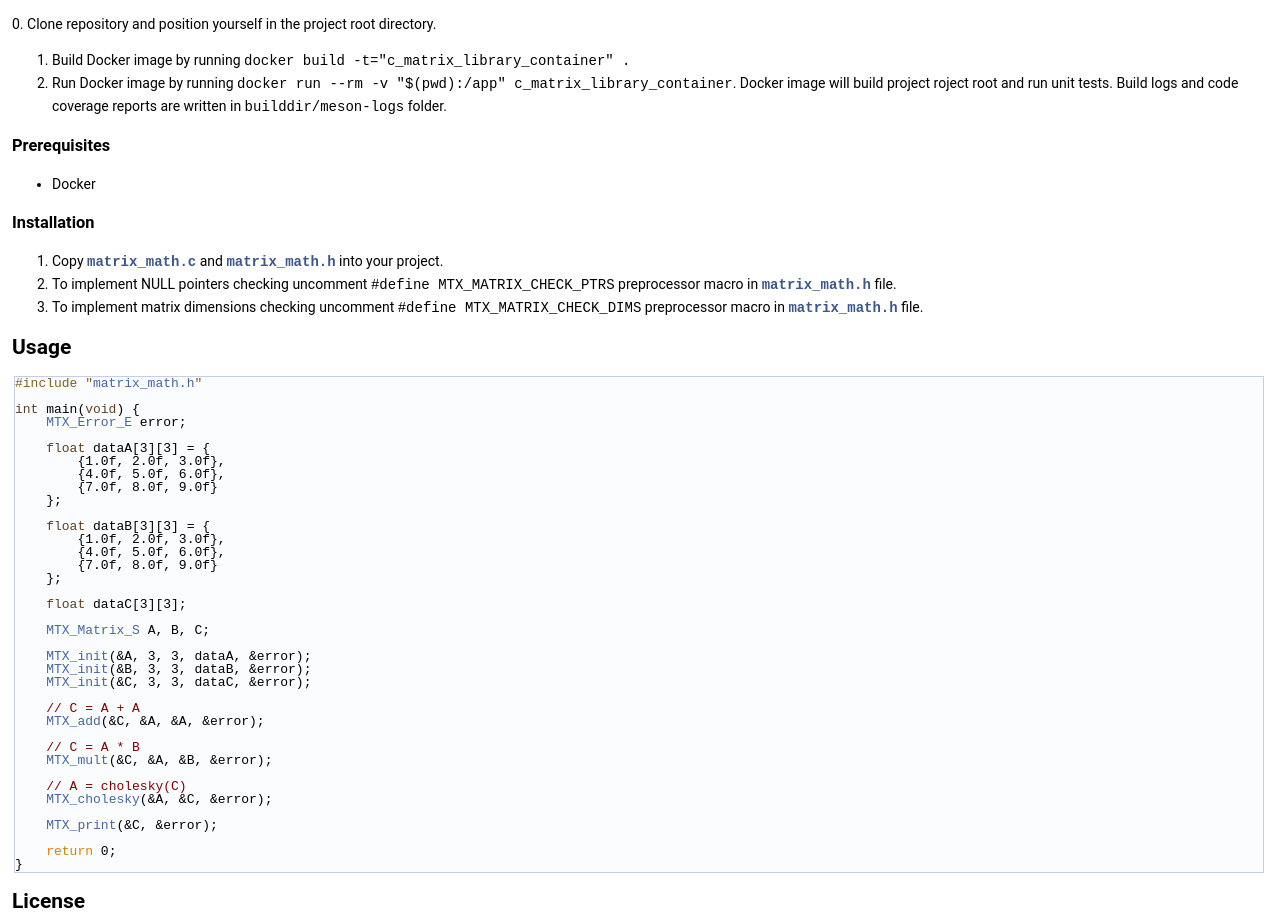
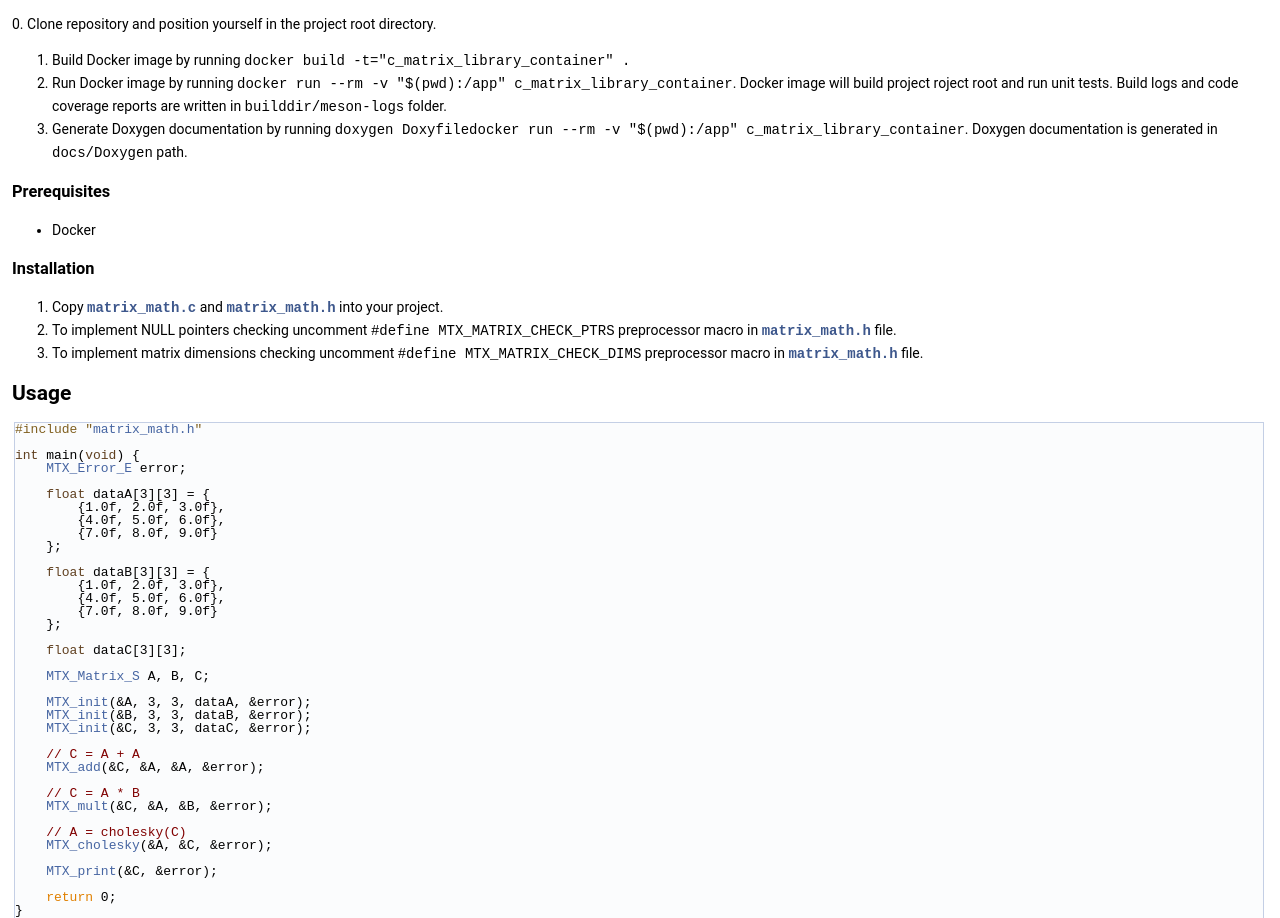
Before and after one commit to IvanVnucec/c_matrix_library, a plain HTML site: page index.html in a window 1280 px wide. Shown: the part 811-1729 px from the top of the page. Drawn offline with Linux system fonts and the light colour scheme.

Commit message:
deploy: 2e8c51265bd142f31f089ab715976a5d477b3391

```diff
--- a/index.html
+++ b/index.html
@@ -90,6 +90,7 @@ Getting Started</h2>
 <p>0. Clone repository and position yourself in the project root directory.</p><ol type="1">
 <li>Build Docker image by running <code>docker build -t="c_matrix_library_container" .</code></li>
 <li>Run Docker image by running <code>docker run --rm -v "$(pwd):/app" c_matrix_library_container</code>. Docker image will build project roject root and run unit tests. Build logs and code coverage reports are written in <code>builddir/meson-logs</code> folder.</li>
+<li>Generate Doxygen documentation by running <code>doxygen Doxyfiledocker run --rm -v "$(pwd):/app" c_matrix_library_container</code>. Doxygen documentation is generated in <code>docs/Doxygen</code> path.</li>
 </ol>
 <h3><a class="anchor" id="autotoc_md3"></a>
 Prerequisites</h3>
```
